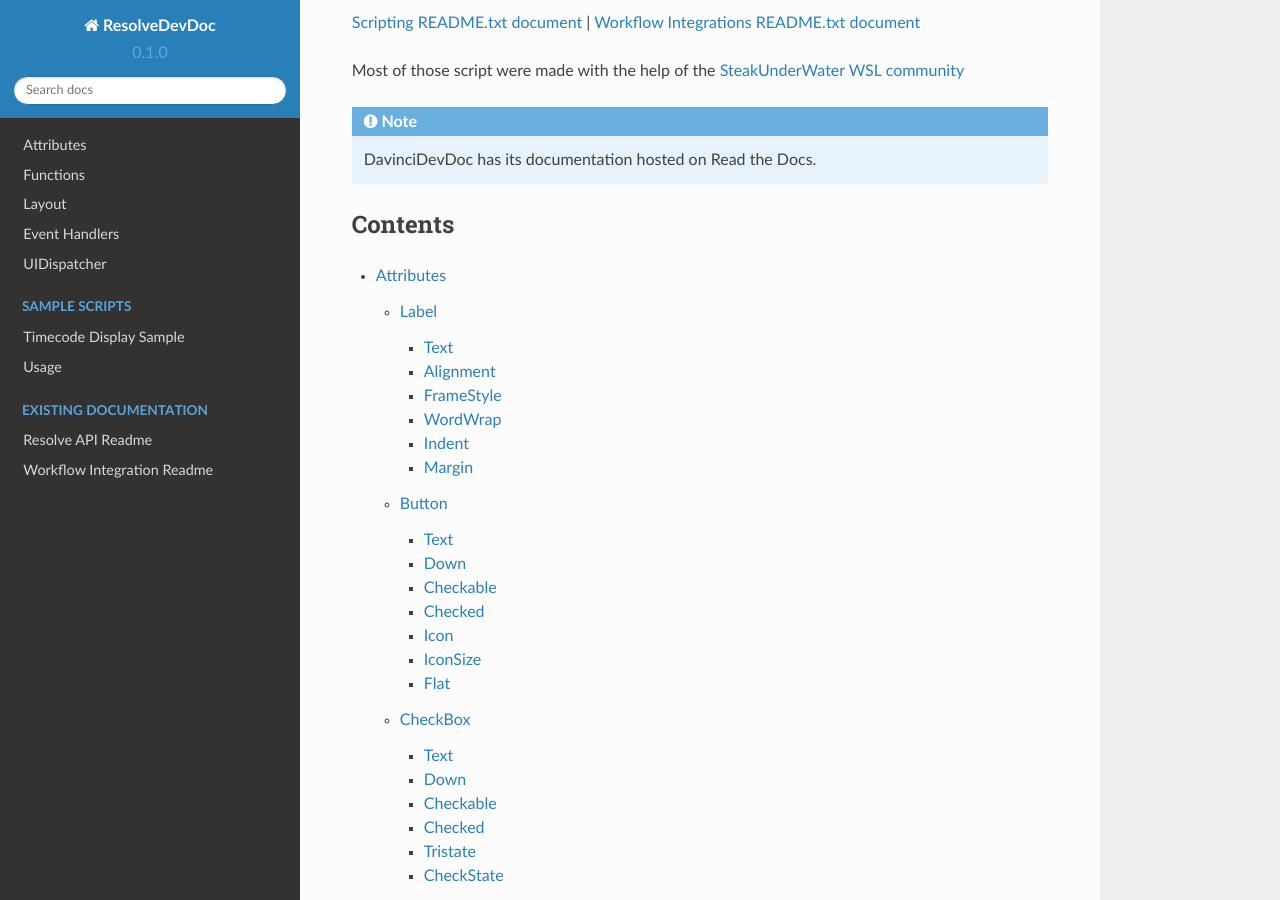
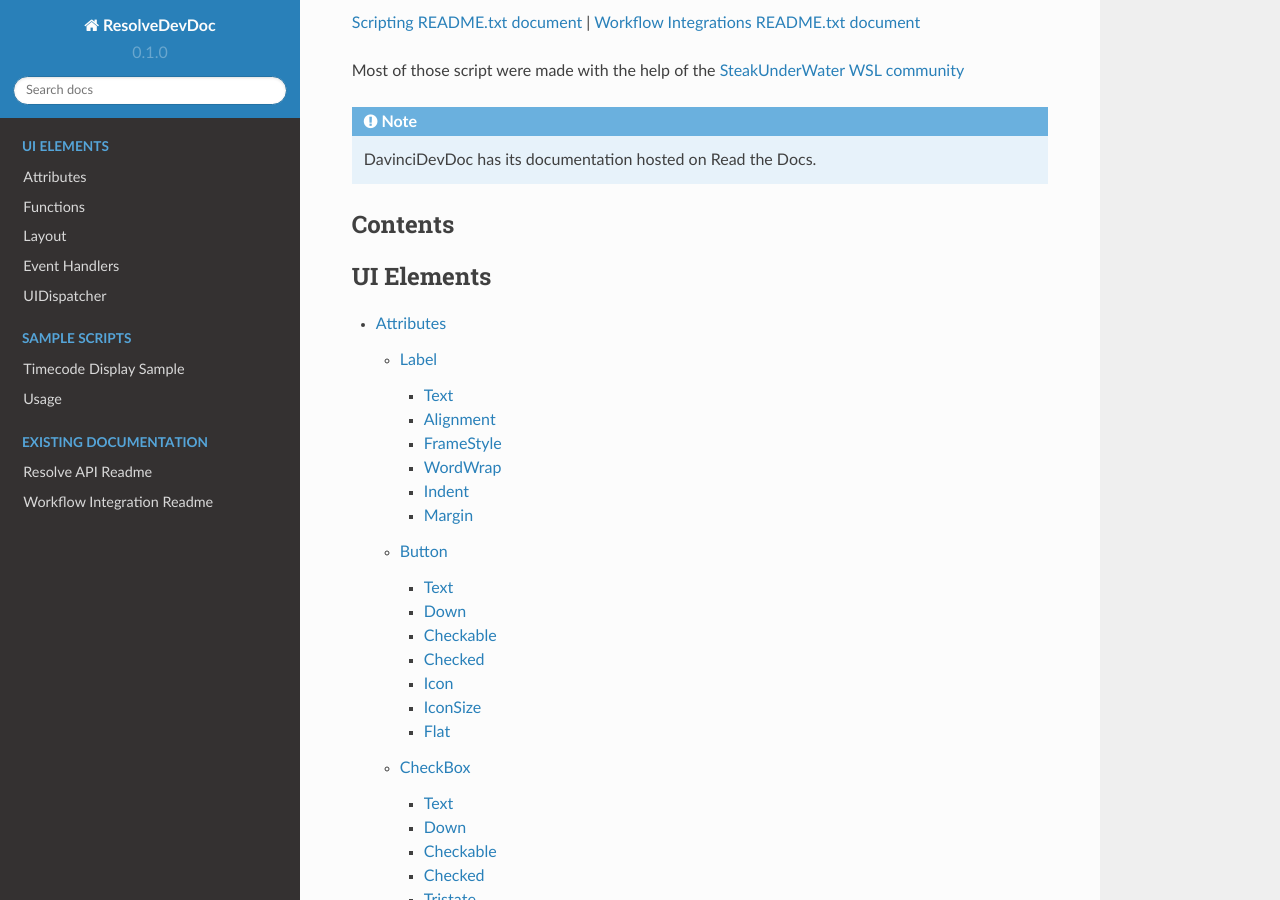
Before and after one commit to b3n0y/ResolveDevDoc, a Sphinx documentation site: the page built from docs/source/index.rst, in a window 1280 px wide and 900 px high, scrolled down 349 px. Built offline with Sphinx 7.4.7 and the Read the Docs theme 2.0.0, drawn with Linux system fonts in a browser that asks for light colours.

Commit message:
adding caption to toctree

```diff
--- a/docs/source/index.rst
+++ b/docs/source/index.rst
@@ -22,6 +22,7 @@
 --------
 
 .. toctree::
+   :caption: UI Elements
 
    UI_elements_attrb
    UI_elements_func
```
